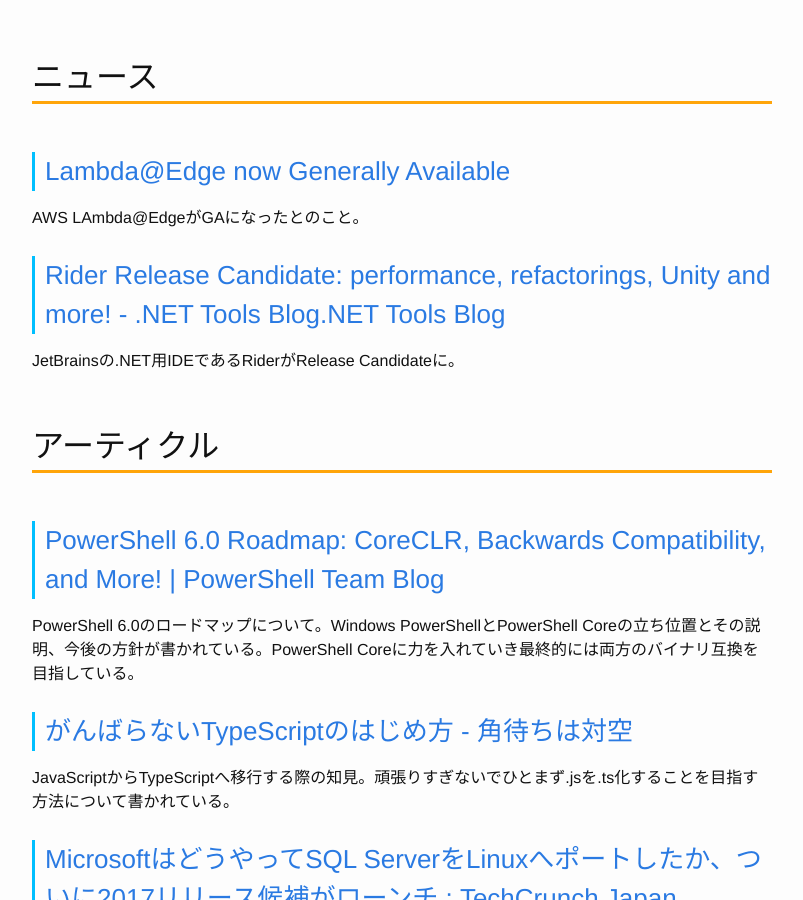
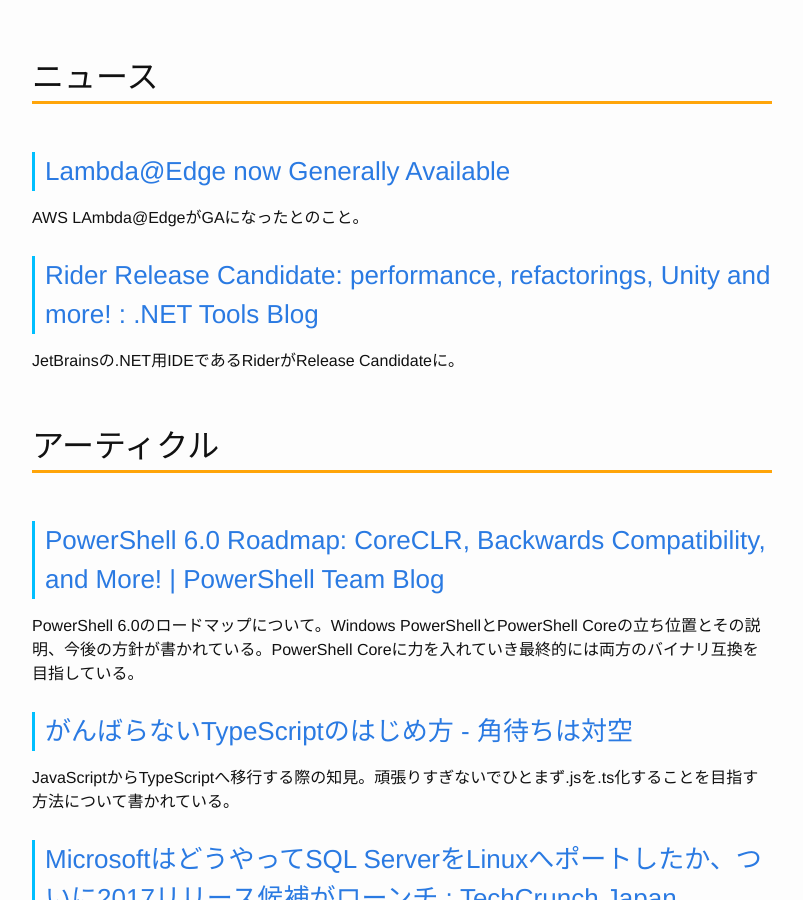
Before and after one commit to Gather-Tech/Gather-Tech.github.io, a Jekyll site: the page built from _posts/2017/2017-07-24-Gather56.md, in a window 1280 px wide and 900 px high, scrolled down 1130 px. Shown: the whole window, without its empty margins (238-1041 px from the left). Built offline with Jekyll 4.4.1, drawn with Linux system fonts in a browser that asks for light colours.

Commit message:
fix typo

```diff
--- a/_posts/2017/2017-07-24-Gather56.md
+++ b/_posts/2017/2017-07-24-Gather56.md
@@ -28,7 +28,7 @@
 
 AWS LAmbda@EdgeがGAになったとのこと。
 
-### [Rider Release Candidate: performance, refactorings, Unity and more! - .NET Tools Blog.NET Tools Blog](https://blog.jetbrains.com/dotnet/2017/07/14/rider-release-candidate-performance-refactorings-unity/)
+### [Rider Release Candidate: performance, refactorings, Unity and more! : .NET Tools Blog](https://blog.jetbrains.com/dotnet/2017/07/14/rider-release-candidate-performance-refactorings-unity/)
 
 JetBrainsの.NET用IDEであるRiderがRelease Candidateに。
 
```
